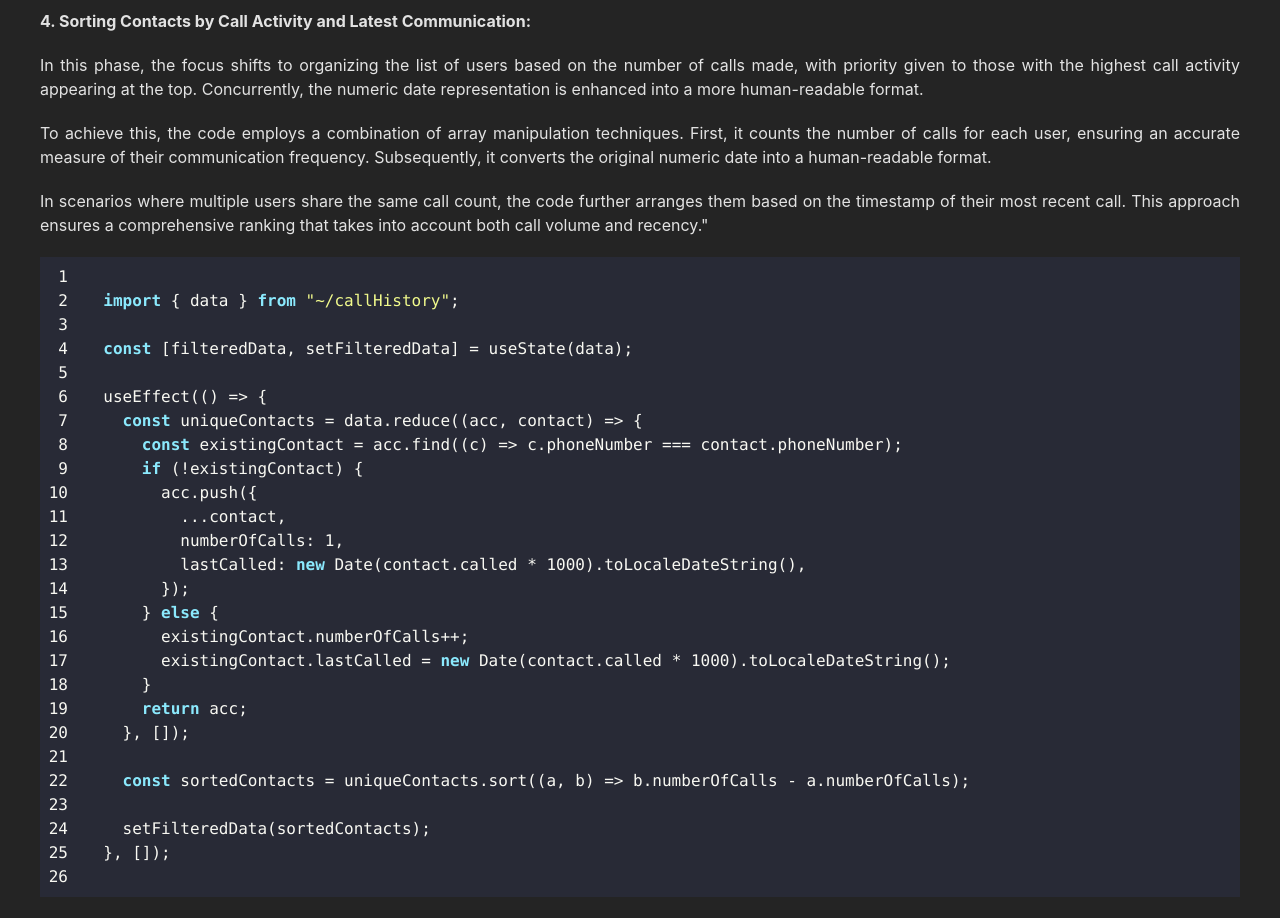
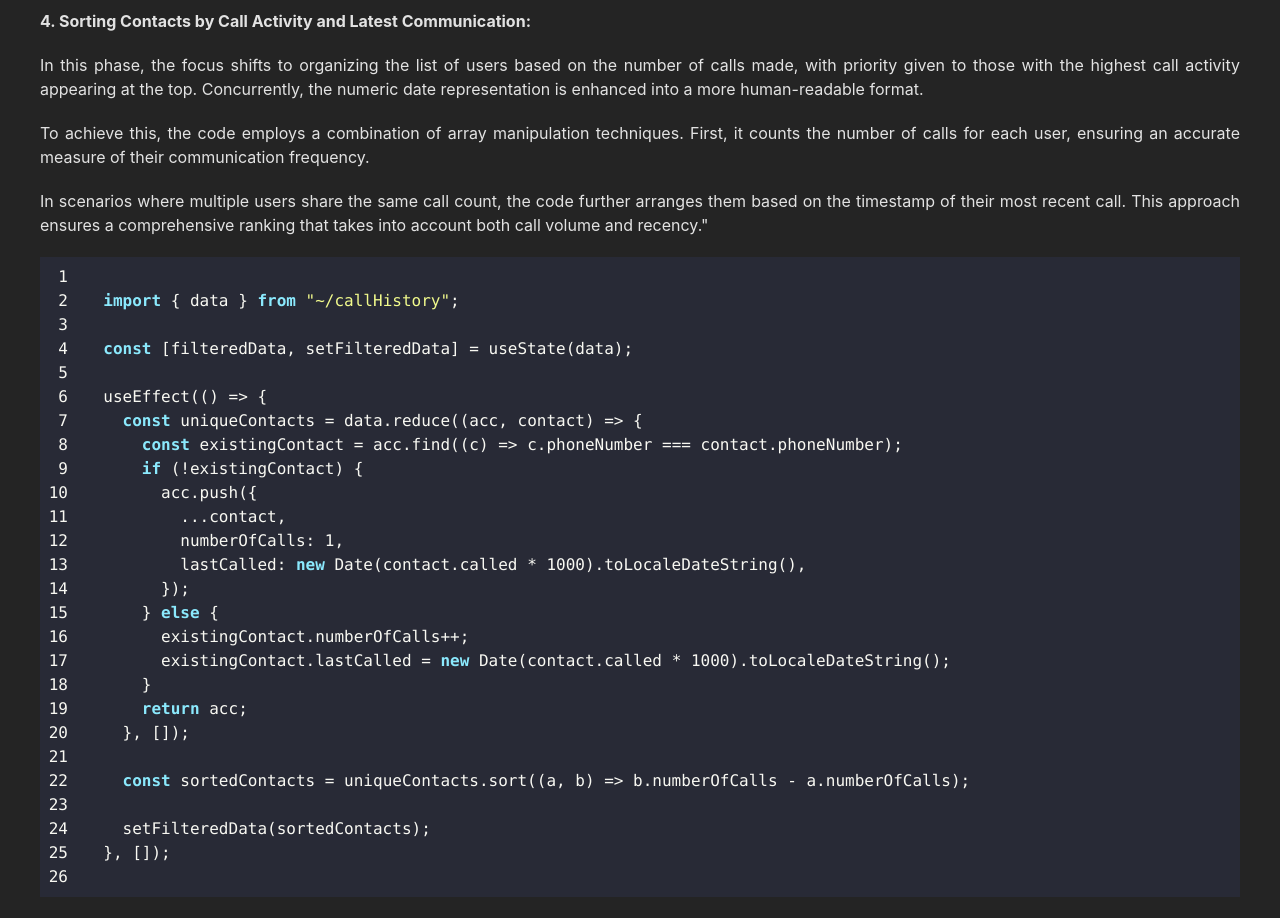
Before and after one commit to kinxori/technical-test-2, a React (Vite) app: page / in a window 1280 px wide. Shown: the part 2900-3818 px from the top of the page. Built offline with nearby package versions, Linux system fonts and the light colour scheme.

Commit message:
minor updates to the whole page and the content is done

```diff
--- a/src/App.jsx
+++ b/src/App.jsx
@@ -207,8 +207,7 @@ export default function App() {
         <p>
           To achieve this, the code employs a combination of array manipulation techniques. First,
           it counts the number of calls for each user, ensuring an accurate measure of their
-          communication frequency. Subsequently, it converts the original numeric date into a
-          human-readable format.
+          communication frequency.
         </p>
         <p>
           In scenarios where multiple users share the same call count, the code further arranges
@@ -220,9 +219,9 @@ export default function App() {
         </SyntaxHighlighter>
         <h4 className="font-bold text-[16px]">5. Displaying Data:</h4>
         <p>
-          The final step in this small project is to present our refined data, sourced from
+          The final step in this small project is to present our refined data, sourced from{" "}
           <b className="italic">"filteredData"</b>. For a user-friendly and easily digestible
-          component, we utilize an HTML <b className="italic">{`<table>`}</b> element along with the
+          component, we utilize an HTML <b className="italic">{`<table>`}</b> element along with the{" "}
           <b className="italic">map()</b> function.
         </p>
         <SyntaxHighlighter showLineNumbers style={dracula} language="javascript">
```
